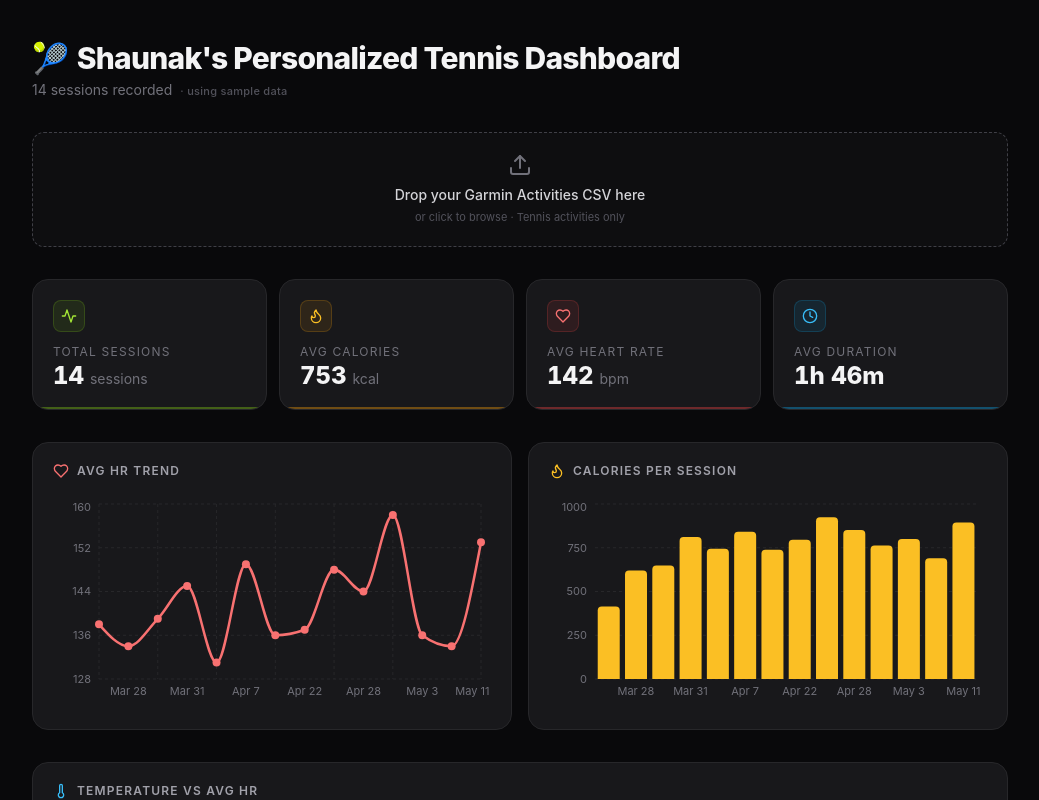
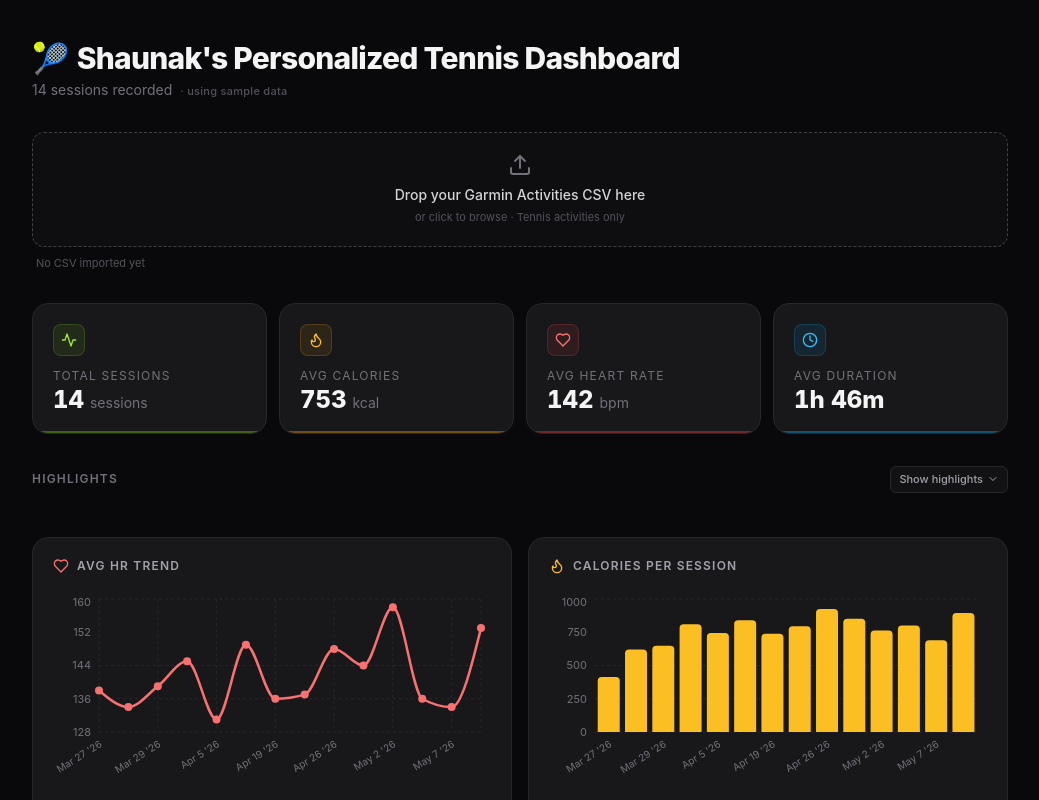
Before and after one commit to hq9c76hbpg-cell/tennis-dashboard1, a React (Vite) app: page / in a window 1280 px wide. Shown: the top 800 px of the page, without its empty margins (120-1159 px from the left). Built offline with nearby package versions, Linux system fonts and the light colour scheme.

Commit message:
Add highlights section
Co-authored-by: Cursor <cursoragent@cursor.com>

```diff
--- a/src/App.tsx
+++ b/src/App.tsx
@@ -13,7 +13,10 @@ import {
 } from 'recharts';
 import { useState, useMemo, useRef, useEffect } from 'react';
 import Papa from 'papaparse';
-import { Activity, Flame, Heart, Clock, Zap, Battery, Thermometer, ChevronDown, Upload } from 'lucide-react';
+import { Activity, Flame, Heart, Clock, Zap, Battery, Thermometer, ChevronDown, Upload, RotateCcw } from 'lucide-react';
+
+const STORAGE_KEY = 'tennis-sessions';
+const STORAGE_VERSION = 1;
 
 interface Session {
   date: string;
@@ -81,6 +84,65 @@ const rawSessions: Session[] = [
 
 function cloneSessions(sessions: Session[]): Session[] {
   return JSON.parse(JSON.stringify(sessions)) as Session[];
+}
+
+interface StoredSessions {
+  version: number;
+  importedAt: string;
+  sessions: Session[];
+}
+
+function loadStoredSessions(): StoredSessions | null {
+  if (typeof window === 'undefined' || !window.localStorage) return null;
+  try {
+    const raw = window.localStorage.getItem(STORAGE_KEY);
+    if (!raw) return null;
+    const parsed = JSON.parse(raw) as Partial<StoredSessions>;
+    if (
+      !parsed ||
+      parsed.version !== STORAGE_VERSION ||
+      !Array.isArray(parsed.sessions) ||
+      typeof parsed.importedAt !== 'string'
+    ) {
+      return null;
+    }
+    return { version: parsed.version, importedAt: parsed.importedAt, sessions: parsed.sessions };
+  } catch {
+    return null;
+  }
+}
+
+function saveStoredSessions(sessions: Session[]): string {
+  const importedAt = new Date().toISOString();
+  if (typeof window === 'undefined' || !window.localStorage) return importedAt;
+  try {
+    const payload: StoredSessions = { version: STORAGE_VERSION, importedAt, sessions };
+    window.localStorage.setItem(STORAGE_KEY, JSON.stringify(payload));
+  } catch {
+    // ignore quota / private-mode failures — UI still reflects the in-memory state
+  }
+  return importedAt;
+}
+
+function clearStoredSessions(): void {
+  if (typeof window === 'undefined' || !window.localStorage) return;
+  try {
+    window.localStorage.removeItem(STORAGE_KEY);
+  } catch {
+    // ignore
+  }
+}
+
+function formatImportedAt(iso: string): string {
+  const d = new Date(iso);
+  if (Number.isNaN(d.getTime())) return iso;
+  return d.toLocaleString('en-US', {
+    month: 'short',
+    day: 'numeric',
+    year: 'numeric',
+    hour: 'numeric',
+    minute: '2-digit',
+  });
 }
 
 function normalizeCsvRow(row: Record<string, unknown>): Record<string, string> {
@@ -223,7 +285,11 @@ function teBadge(te: number | undefined) {
 
 function formatDateShort(iso: string) {
   const d = new Date(iso + 'T00:00:00');
-  return d.toLocaleDateString('en-US', { month: 'short', day: 'numeric' });
+  if (Number.isNaN(d.getTime())) return iso;
+  const month = d.toLocaleDateString('en-US', { month: 'short' });
+  const day = d.getDate();
+  const yy = String(d.getFullYear()).slice(-2);
+  return `${month} ${day} '${yy}`;
 }
 
 function formatDateFull(iso: string) {
@@ -307,6 +373,24 @@ function TempHrScatterTooltip({
         <span className="text-zinc-500">Avg HR </span>
         <span className="font-bold tabular-nums">{p.avgHR} bpm</span>
       </p>
+    </div>
+  );
+}
+
+interface Highlight {
+  emoji: string;
+  label: string;
+  value: string;
+  subtext?: string;
+}
+
+function HighlightCard({ emoji, label, value, subtext }: Highlight) {
+  return (
+    <div className="shrink-0 w-[240px] md:w-auto snap-start bg-zinc-900 border border-zinc-800 rounded-2xl p-4 flex flex-col">
+      <div className="text-3xl leading-none mb-2.5" aria-hidden>{emoji}</div>
+      <p className="text-[10px] font-semibold text-zinc-500 uppercase tracking-widest mb-1">{label}</p>
+      <p className="text-xl font-extrabold text-zinc-100 leading-tight tabular-nums break-words">{value}</p>
+      {subtext && <p className="text-[11px] text-zinc-500 mt-1.5 leading-snug">{subtext}</p>}
     </div>
   );
 }
@@ -399,12 +483,17 @@ function SessionDetailPanel({ session: s }: { session: Session }) {
 }
 
 export default function App() {
-  const [sessions, setSessions] = useState<Session[]>(() => cloneSessions(rawSessions));
-  const [usingFallbackData, setUsingFallbackData] = useState(true);
+  const initialStored = useMemo(() => loadStoredSessions(), []);
+  const [sessions, setSessions] = useState<Session[]>(() =>
+    initialStored ? initialStored.sessions : cloneSessions(rawSessions),
+  );
+  const [usingFallbackData, setUsingFallbackData] = useState(() => initialStored == null);
+  const [lastImportedAt, setLastImportedAt] = useState<string | null>(() => initialStored?.importedAt ?? null);
   const [expandedSessionKey, setExpandedSessionKey] = useState<string | null>(null);
   const [csvSuccessMessage, setCsvSuccessMessage] = useState<string | null>(null);
   const [csvErrorMessage, setCsvErrorMessage] = useState<string | null>(null);
   const [dragActive, setDragActive] = useState(false);
+  const [highlightsOpen, setHighlightsOpen] = useState(false);
   const fileInputRef = useRef<HTMLInputElement>(null);
 
   const chartSessions = useMemo(() => [...sessions].reverse(), [sessions]);
@@ -417,6 +506,14 @@ export default function App() {
       })),
     [chartSessions],
   );
+  /** Recharts `interval`: show tick every (interval+1) points — skip labels when crowded. */
+  const chartDateAxisInterval = useMemo(() => {
+    const n = chartData.length;
+    if (n <= 8) return 0;
+    const targetVisible = 7;
+    const step = Math.max(2, Math.ceil(n / targetVisible));
+    return step - 1;
+  }, [chartData.length]);
   const tempHrScatterData = useMemo(
     () =>
       sessions.map((s) => ({
@@ -449,6 +546,72 @@ export default function App() {
   const avgHR = avg(sessions.map((s) => s.avgHR));
   const avgDuration = avg(sessions.map((s) => s.durationMinutes));
 
+  const highlights = useMemo<Highlight[]>(() => {
+    if (sessions.length === 0) return [];
+
+    const longest = sessions.reduce((a, b) => (b.durationMinutes > a.durationMinutes ? b : a));
+    const highestHR = sessions.reduce((a, b) => (b.avgHR > a.avgHR ? b : a));
+    const mostCal = sessions.reduce((a, b) => (b.calories > a.calories ? b : a));
+    const lowestBattery = sessions.reduce((a, b) => (b.bodyBatteryDrain < a.bodyBatteryDrain ? b : a));
+
+    let peakTE: Session | null = null;
+    for (const s of sessions) {
+      if (typeof s.aerobicTE !== 'number') continue;
+      if (peakTE == null || s.aerobicTE > (peakTE.aerobicTE ?? -Infinity)) peakTE = s;
+    }
+
+    const dayCounts = new Map<string, number>();
+    for (const s of sessions) {
+      const d = new Date(s.date + 'T00:00:00');
+      if (Number.isNaN(d.getTime())) continue;
+      const name = d.toLocaleDateString('en-US', { weekday: 'long' });
+      dayCounts.set(name, (dayCounts.get(name) ?? 0) + 1);
+    }
+    let favoriteDay: { day: string; count: number } | null = null;
+    for (const [day, count] of dayCounts) {
+      if (!favoriteDay || count > favoriteDay.count) favoriteDay = { day, count };
+    }
+
+    const totalMinutes = sessions.reduce((acc, s) => acc + s.durationMinutes, 0);
+
+    const cards: Highlight[] = [
+      { emoji: '🏆', label: 'Longest Session', value: longest.duration, subtext: formatDateFull(longest.date) },
+      { emoji: '🔥', label: 'Highest Avg HR', value: `${highestHR.avgHR} bpm`, subtext: formatDateFull(highestHR.date) },
+      { emoji: '⚡', label: 'Most Calories', value: `${mostCal.calories} kcal`, subtext: formatDateFull(mostCal.date) },
+    ];
+    if (peakTE && typeof peakTE.aerobicTE === 'number') {
+      cards.push({
+        emoji: '💪',
+        label: 'Peak Training Effect',
+        value: peakTE.aerobicTE.toFixed(1),
+        subtext: `Peak Performance · ${formatDateFull(peakTE.date)}`,
+      });
+    }
+    cards.push({
+      emoji: '🔋',
+      label: 'Lowest Body Battery Played On',
+      value: String(lowestBattery.bodyBatteryDrain),
+      subtext: formatDateFull(lowestBattery.date),
+    });
+    if (favoriteDay) {
+      cards.push({
+        emoji: '📅',
+        label: 'Favorite Day',
+        value: favoriteDay.day,
+        subtext: `${favoriteDay.count} session${favoriteDay.count === 1 ? '' : 's'} on ${favoriteDay.day}s`,
+      });
+    }
+    // Time-of-Day Vibe is skipped — Session.date carries no hour data right now.
+    cards.push({
+      emoji: '📈',
+      label: 'Total Hours on Court',
+      value: formatMinutes(totalMinutes),
+      subtext: `Across ${sessions.length} session${sessions.length === 1 ? '' : 's'}`,
+    });
+
+    return cards;
+  }, [sessions]);
+
   useEffect(() => {
     if (!csvSuccessMessage) return;
     const t = window.setTimeout(() => setCsvSuccessMessage(null), 6500);
@@ -466,10 +629,22 @@ export default function App() {
       );
       return;
     }
+    const importedAt = saveStoredSessions(imported);
     setSessions(imported);
     setUsingFallbackData(false);
+    setLastImportedAt(importedAt);
     setExpandedSessionKey(null);
     setCsvSuccessMessage(`Imported ${imported.length} tennis session${imported.length === 1 ? '' : 's'} from CSV.`);
+  };
+
+  const handleResetToSample = () => {
+    clearStoredSessions();
+    setSessions(cloneSessions(rawSessions));
+    setUsingFallbackData(true);
+    setLastImportedAt(null);
+    setExpandedSessionKey(null);
+    setCsvErrorMessage(null);
+    setCsvSuccessMessage('Cleared imported data — showing sample sessions.');
   };
 
   const handleFile = (file: File | undefined) => {
@@ -543,6 +718,24 @@ export default function App() {
             <p className="text-sm font-medium text-zinc-300">Drop your Garmin Activities CSV here</p>
             <p className="text-[11px] text-zinc-600 mt-1">or click to browse · Tennis activities only</p>
           </button>
+          <div className="flex flex-wrap items-center justify-between gap-x-3 gap-y-1 pl-1">
+            <p className="text-[11px] text-zinc-500 tabular-nums">
+              {lastImportedAt
+                ? <>Last imported: <span className="text-zinc-400">{formatImportedAt(lastImportedAt)}</span></>
+                : <span className="text-zinc-600">No CSV imported yet</span>}
+            </p>
+            {!usingFallbackData && (
+              <button
+                type="button"
+                onClick={handleResetToSample}
+                className="inline-flex items-center gap-1 rounded-md border border-zinc-800 bg-zinc-900/60 px-2 py-1 text-[11px] font-medium text-zinc-400 hover:text-zinc-200 hover:border-zinc-700 hover:bg-zinc-900 transition-colors focus:outline-none focus-visible:ring-2 focus-visible:ring-sky-500/50"
+                title="Clear imported data and revert to sample sessions"
+              >
+                <RotateCcw className="w-3 h-3" aria-hidden />
+                Clear data
+              </button>
+            )}
+          </div>
           {csvSuccessMessage && (
             <p className="text-xs font-medium text-emerald-400/90 pl-1" role="status">
               {csvSuccessMessage}
@@ -563,11 +756,50 @@ export default function App() {
           <StatCard icon={<Clock className="w-4 h-4" />} label="Avg Duration" value={formatMinutes(avgDuration)} unit="" accent="sky" />
         </div>
 
+        {/* Highlights */}
+        {highlights.length > 0 && (
+          <section className="mb-8">
+            <div className="flex items-center justify-between mb-3">
+              <h2 className="text-xs font-semibold text-zinc-500 uppercase tracking-widest">Highlights</h2>
+              <button
+                type="button"
+                onClick={() => setHighlightsOpen((o) => !o)}
+                aria-expanded={highlightsOpen}
+                aria-controls="highlights-panel"
+                className="inline-flex items-center gap-1 rounded-md border border-zinc-800 bg-zinc-900/60 px-2 py-1 text-[11px] font-medium text-zinc-400 hover:text-zinc-200 hover:border-zinc-700 hover:bg-zinc-900 transition-colors focus:outline-none focus-visible:ring-2 focus-visible:ring-sky-500/50"
+              >
+                {highlightsOpen ? 'Hide highlights' : 'Show highlights'}
+                <ChevronDown
+                  className={`w-3 h-3 transition-transform duration-300 ${highlightsOpen ? 'rotate-180' : ''}`}
+                  aria-hidden
+                />
+              </button>
+            </div>
+            <div
+              id="highlights-panel"
+              className={`grid transition-[grid-template-rows] duration-300 ease-out ${
+                highlightsOpen ? 'grid-rows-[1fr]' : 'grid-rows-[0fr]'
+              }`}
+            >
+              <div
+                className={`overflow-hidden min-h-0 ${!highlightsOpen ? 'pointer-events-none' : ''}`}
+                aria-hidden={!highlightsOpen}
+              >
+                <div className="flex md:grid md:grid-cols-3 gap-3 overflow-x-auto md:overflow-visible -mx-4 px-4 md:mx-0 md:px-0 snap-x snap-mandatory pb-2 pt-1">
+                  {highlights.map((h) => (
+                    <HighlightCard key={h.label} {...h} />
+                  ))}
+                </div>
+              </div>
+            </div>
+          </section>
+        )}
+
         {/* Charts */}
         <div className="grid grid-cols-1 lg:grid-cols-2 gap-4 mb-8">
           <ChartCard icon={<Heart className="w-4 h-4 text-red-400" />} title="Avg HR Trend">
             <ResponsiveContainer width="100%" height={210}>
-              <LineChart data={chartData} margin={{ top: 5, right: 10, left: -14, bottom: 0 }}>
+              <LineChart data={chartData} margin={{ top: 5, right: 10, left: -14, bottom: 28 }}>
                 <defs>
                   <linearGradient id="hrGrad" x1="0" y1="0" x2="0" y2="1">
                     <stop offset="0%" stopColor="#f87171" stopOpacity={0.2} />
@@ -575,7 +807,17 @@ export default function App() {
                   </linearGradient>
                 </defs>
                 <CartesianGrid strokeDasharray="3 3" stroke="#27272a" />
-                <XAxis dataKey="date" tick={{ fill: '#71717a', fontSize: 11 }} axisLine={false} tickLine={false} />
+                <XAxis
+                  dataKey="date"
+                  interval={chartDateAxisInterval}
+                  minTickGap={8}
+                  tick={{ fill: '#71717a', fontSize: 10 }}
+                  angle={-32}
+                  textAnchor="end"
+                  height={44}
+                  axisLine={false}
+                  tickLine={false}
+                />
                 <YAxis domain={['auto', 'auto']} tick={{ fill: '#71717a', fontSize: 11 }} axisLine={false} tickLine={false} />
                 <Tooltip content={<HRTooltip />} />
                 <Line
@@ -592,9 +834,19 @@ export default function App() {
 
           <ChartCard icon={<Flame className="w-4 h-4 text-amber-400" />} title="Calories per Session">
             <ResponsiveContainer width="100%" height={210}>
-              <BarChart data={chartData} margin={{ top: 5, right: 10, left: -14, bottom: 0 }}>
+              <BarChart data={chartData} margin={{ top: 5, right: 10, left: -14, bottom: 28 }}>
                 <CartesianGrid strokeDasharray="3 3" stroke="#27272a" vertical={false} />
-                <XAxis dataKey="date" tick={{ fill: '#71717a', fontSize: 11 }} axisLine={false} tickLine={false} />
+                <XAxis
+                  dataKey="date"
+                  interval={chartDateAxisInterval}
+                  minTickGap={8}
+                  tick={{ fill: '#71717a', fontSize: 10 }}
+                  angle={-32}
+                  textAnchor="end"
+                  height={44}
+                  axisLine={false}
+                  tickLine={false}
+                />
                 <YAxis tick={{ fill: '#71717a', fontSize: 11 }} axisLine={false} tickLine={false} />
                 <Tooltip content={<CalTooltip />} />
                 <Bar dataKey="calories" fill="#fbbf24" radius={[4, 4, 0, 0]} maxBarSize={40} />
```
